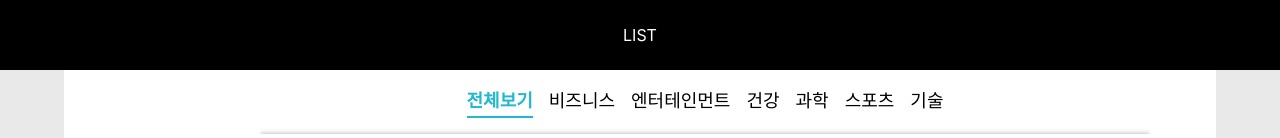
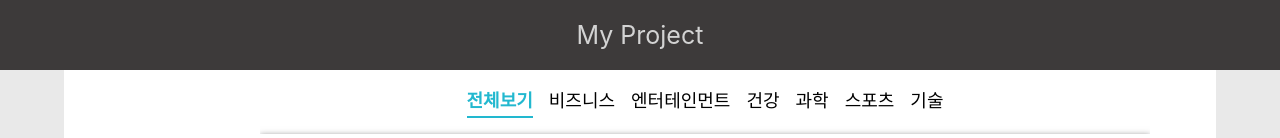
Before and after one commit to seongsik11/Small_Project, a React (Create React App) app: page / in a window 1280 px wide. Shown: the top 138 px of the page. Built offline with nearby package versions, Linux system fonts and the light colour scheme; no server answers.

Commit message:
eighth_commit

```diff
--- a/src/components/Molecules/VideoScreenComponent.js
+++ b/src/components/Molecules/VideoScreenComponent.js
@@ -29,7 +29,7 @@ function VideoScreenComponent() {
     return (
         <>
             <YouTube
-                key={videos.items.id.videoId}
+                key={videos.items}
                 opts={{
                     width: "800px",
                     height: "450px",
@@ -38,7 +38,7 @@ function VideoScreenComponent() {
                         modestBranding: 1,
                     },
                 }}
-                videoId={videos.items.id.videoId}
+                videoId={videos.items}
             />
             <VideoTitle>
 
--- a/src/components/Pages/ShoppingPage.js
+++ b/src/components/Pages/ShoppingPage.js
@@ -6,7 +6,9 @@ function ShoppingPage() {
 
     return (
         <Frame>
-            <Header>LIST</Header>
+            <Header style={{fontSize:"25px"}}>
+                <span style={{color:"lightgray"}}>My Project</span>
+            </Header>
             <Section>
                 <ShoppingInfo/>
             </Section>
@@ -23,7 +25,7 @@ const Frame = styled.div`
 const Header = styled.div`
     width: 100%;
     height: 70px;
-    background-color:black;
+    background-color:#3D3A3A;
     color:white;
     line-height: 70px;
 `;
--- a/src/components/Templates/ShoppingInfo.js
+++ b/src/components/Templates/ShoppingInfo.js
@@ -67,7 +67,7 @@ function ShoppingInfo(props) {
                 <SearchBar/>
             </SearchBox>
             <SearchListBox>
-                    검색 시 보여주는 리스트
+                    0
             </SearchListBox>
             <NewsBox>
                 <div style={{position:"sticky"}}>
--- a/src/components/atoms/SearchBar.css
+++ b/src/components/atoms/SearchBar.css
@@ -34,3 +34,8 @@
     color: #22b8cf;
     font-weight: bold;
 }
+
+.search_button:hover {
+    background-color: #22b8cf;
+    color: white;
+}
```
